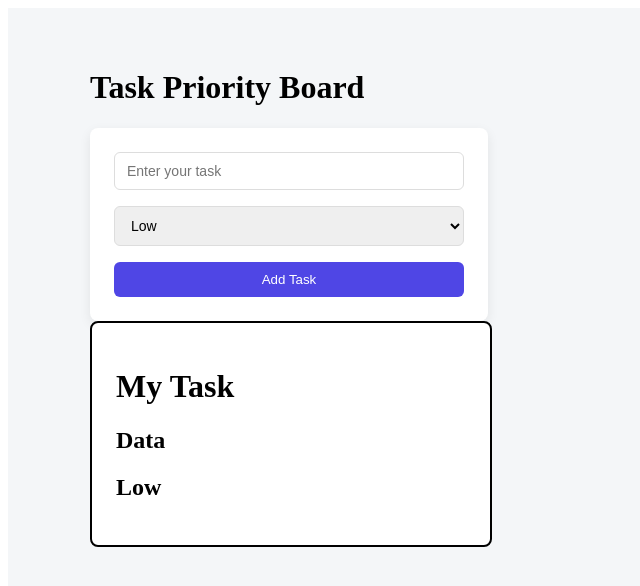
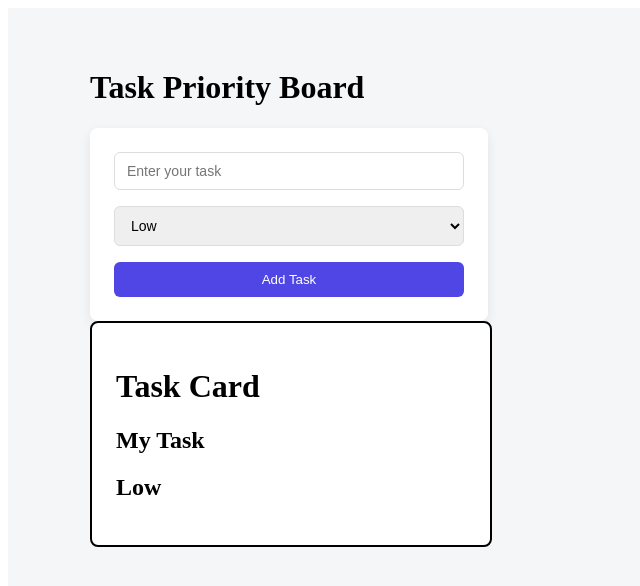
Before and after one commit to muskan-chouhan/react, a React (Vite) app in the folder 39-project-task-board/: page / in a window 1280 px wide. Shown: the top 586 px of the page, without its empty margins (0-640 px from the left). Built offline with nearby package versions, Linux system fonts and the light colour scheme.

Commit message:
add desgin in showcards

```diff
--- a/39-project-task-board/src/ShowTaskCard.jsx
+++ b/39-project-task-board/src/ShowTaskCard.jsx
@@ -9,8 +9,8 @@ import styled from 'styled-components'
 const ShowCard = () => {
     return (
             <Container>
-                <h1>My Task</h1>
-                <h2>Data</h2>
+                <h1>Task Card</h1>
+                <h2>My Task</h2>
                 <h2>Low</h2><span></span>
             </Container>
 
```
